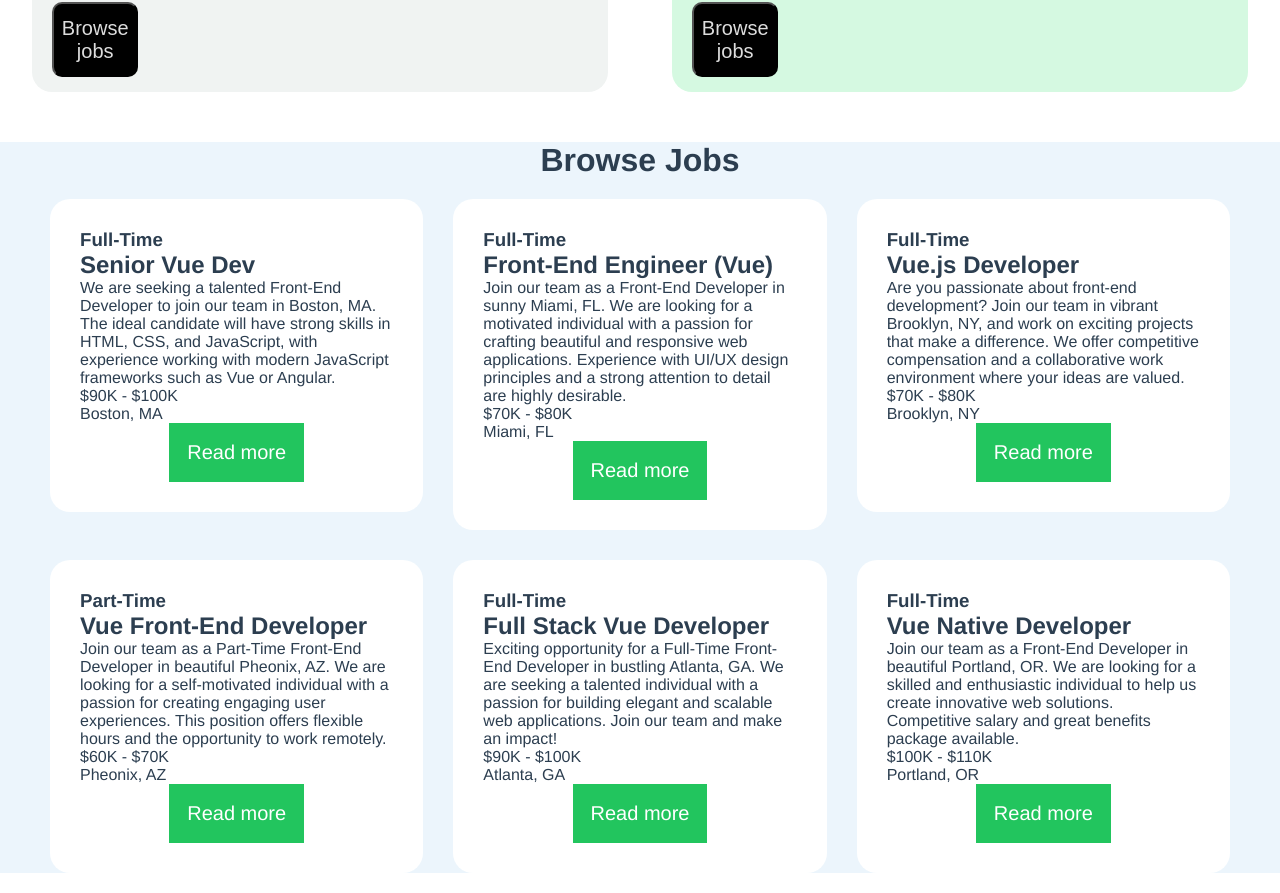
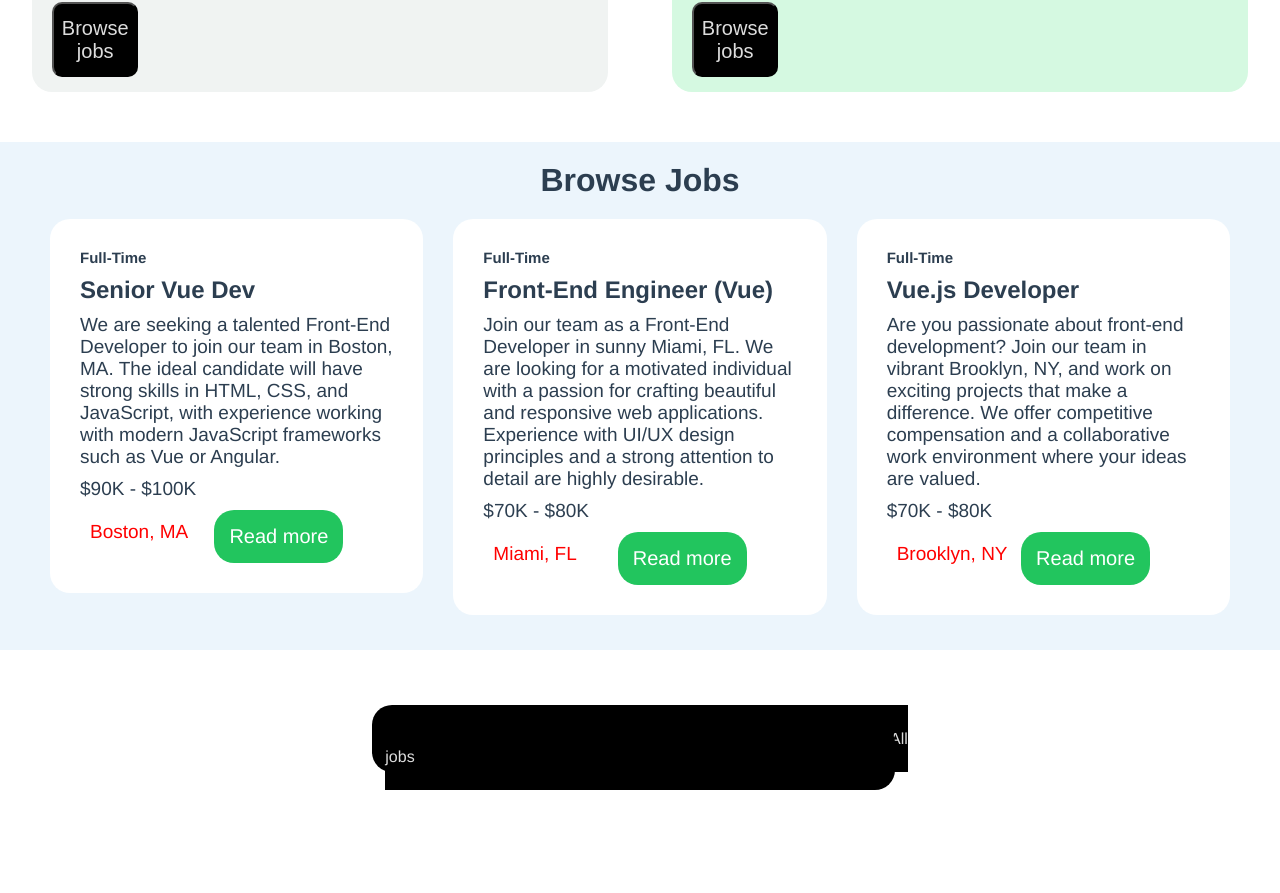
Before and after one commit to vickydollas/vue_course_site_purchase, a Vue app: page / in a window 1280 px wide. Shown: the part 517-1410 px from the top of the page. After the commit the page ends 1333 px from the top, so only its background shows below. Built offline with nearby package versions, Linux system fonts and the light colour scheme.

Commit message:
view all button

```diff
--- a/src/App.vue
+++ b/src/App.vue
@@ -2,7 +2,7 @@
 <NavbarContent />
 <HeroContent />
 <HomeCard />
-<JobListing />
+<JobListing :limit="3" :showButton="true"/>
 </template>
 
 <script setup>
--- a/src/components/JobListing.vue
+++ b/src/components/JobListing.vue
@@ -2,33 +2,57 @@
     <div class="main-container">
         <h1>Browse Jobs</h1>
         <div class="container2">
-            <JobListingCard class="details" v-for="job in jobs" :key="job.id" :job="job"/>
+            <JobListingCard class="details" v-for="job in jobs.slice(0, limit || jobs)" :key="job.id" :job="job"/>
         </div>
+    </div>
+    <div v-if="showButton" class="container3">
+        <a href="/" class="showbtn">View All jobs</a>
     </div>
 </template>
 
 <script setup>
 import jobData from './jobs.json'
-import { ref } from 'vue'
+import { ref, defineProps } from 'vue'
 import JobListingCard from './JobListingCard.vue'
 
 const jobs = ref(jobData.jobs)
-
-console.log(jobs.value)
+defineProps({
+    limit: Number,
+    showButton: {
+        type: Boolean,
+        default: false
+    }
+})
 </script>
 
 <style>
 .main-container{
     background-color: #ECF5FC;
-    margin-top: 50px;
+    margin: 50px 0 80px 0;
+    min-height: 40vh;
 }
 .main-container h1{
-    margin-top: 10px;
+    /* color: red; */
+    padding-top: 20px;
 }
 .container2{
     display: grid;
     grid-template-columns: 1fr 1fr 1fr;
     gap: 30px 30px;
-    margin: 20px 50px;
+    margin: 20px 50px 40px 50px;
+}
+.container3 a{
+    text-decoration: none;
+    background-color: black;
+    color: #ddd;
+    min-width: 200px;
+    height: 10vh;
+    padding: 25px 30em;
+    border-radius: 20px;
+    /* margin: 0 auto; */
+}
+.container3{
+    width: 80%;
+    margin: 0 auto 50px auto;
 }
 </style>
--- a/src/components/JobListingCard.vue
+++ b/src/components/JobListingCard.vue
@@ -22,28 +22,47 @@ defineProps({
 </script>
 
 <style>
+.container{padding-bottom: 35px;}
 .container1 h3{
     text-align: left;
+    margin-bottom: 10px;
+    font-size: 15px;
 }
 .container1 h2{
     text-align: left;
+    margin-bottom: 10px;
 }
 .container1 p{
     text-align: left;
+    margin-bottom: 10px;
+    font-size: 19px;
 }
 .button{
     text-decoration: none;
     color: #ffffff;
     background-color: #22C55E;
     font-size: 20px;
-    padding: 18px;
-    display: inline-block;
+    padding: 15px;
+    border-radius: 20px;
+    margin-right: 50px;
     text-align: left;
 }
+.button:hover{
+    transform: scale(1.05);
+    box-shadow: 0 4px 8px rgba(0, 0, 0, 0.2);
+    background-color: #ffffff;
+    color: #22C55E;
+}
+.container1 div{
+    display: flex;
+    justify-content: space-between;
+    align-items: center;
+}
+.container1 div > p{margin-left: 10px; color: red;}
 .container > div{
     background-color: #ffffff;
     padding: 30px;
     border-radius: 20px;
-    min-height: 20vh;
+    min-height: 15vh;
 }
 </style>
--- a/src/components/NavbarContent.vue
+++ b/src/components/NavbarContent.vue
@@ -57,8 +57,17 @@ body{
   margin: 20px 50px 0 0;
 }
 .nav2 a{
+  color: #147234;
+  background-color: #ddd;
   text-decoration: none;
-  color: white;
+  padding: 10px;
+  border-radius: 15px;
   font-size: 25px;
 }
+.nav2 a:hover{
+  transform: scale(1.05);
+  box-shadow: 0 4px 8px rgba(0, 0, 0, 0.2);
+  color: #ddd;
+  background-color: #147234;
+}
 </style>
```
